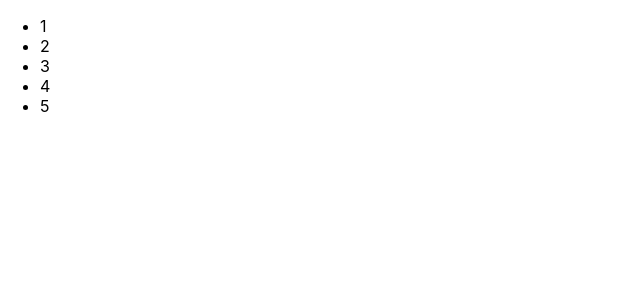
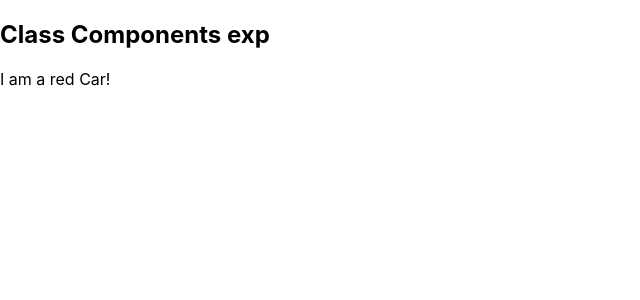
Before and after one commit to adi501/react-funtional-components-exp, a React (Create React App) app: page / in a window 1280 px wide. Shown: the top 300 px of the page, without its empty margins (0-640 px from the left). Built offline with nearby package versions, Linux system fonts and the light colour scheme.

Commit message:
Class_Components_exp

```diff
--- a/src/App.js
+++ b/src/App.js
@@ -8,12 +8,13 @@ import './App.css';
 //import Stateless_Component_Exp from './Components/Stateless_Component_Exp';
 //import Props_Exp_parent from './Components/Props_Exp_parent';
 //import Function_without_a_return from './Components/Function_without_a_return';
-import MAP_EXP1 from './Components/MAP_EXP1';
+//import MAP_EXP1 from './Components/MAP_EXP1';
+import Class_Components_exp from './Components/Class_Components_exp';
 
 function App() {
   return (
     <div >
-      <MAP_EXP1/>
+      <Class_Components_exp/>
     </div>
   );
 }
--- /dev/null
+++ b/src/Components/Class_Components_exp.jsx
@@ -0,0 +1,13 @@
+import React from 'react';
+class Class_Components_exp extends React.Component {
+    constructor() {
+      super();
+      this.state = {color: "red"};
+    }
+    render() {
+      return <>
+      <h2>Class Components exp</h2>
+      <p>I am a {this.state.color} Car!</p></>;
+    }
+  }
+  export default Class_Components_exp;
```
